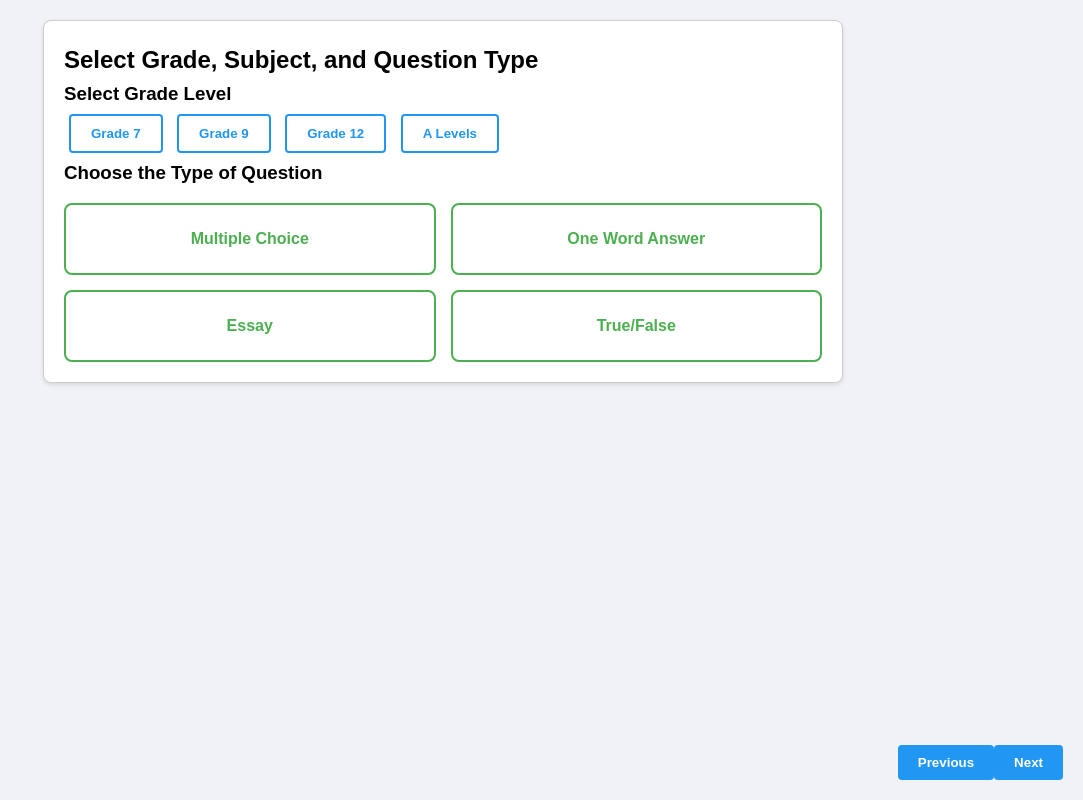
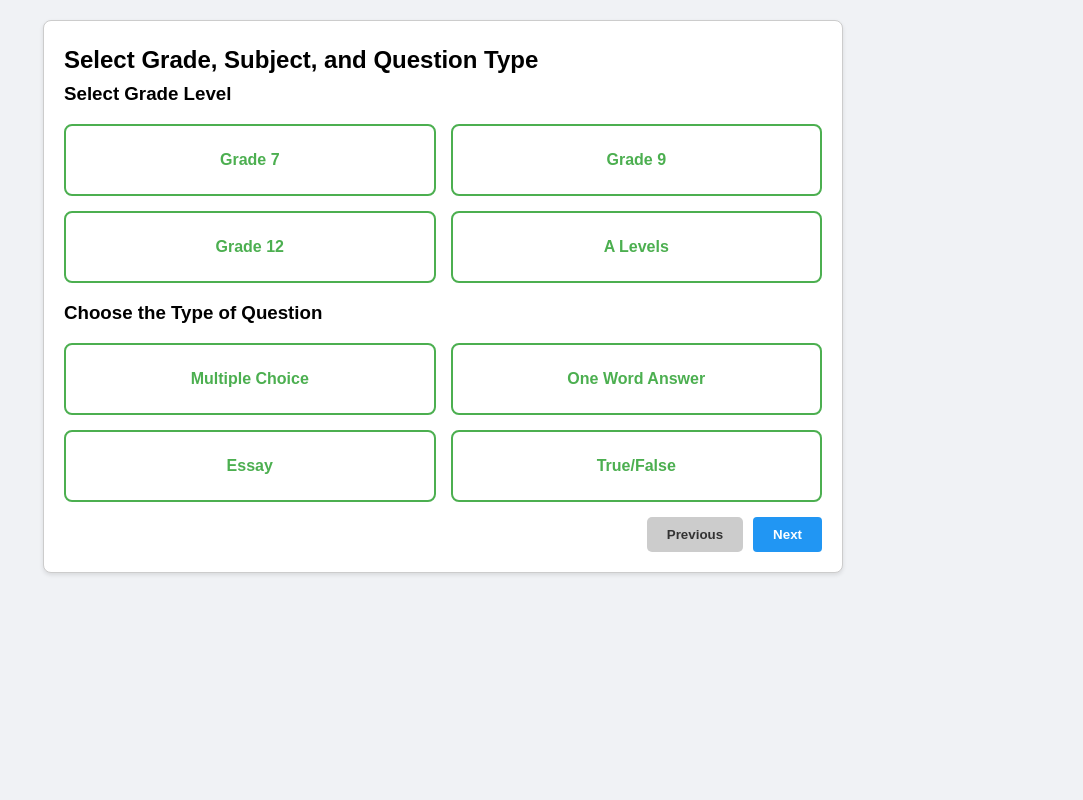
Before and after one commit to kahyata/Molli., a plain HTML site: page index.html in a window 1280 px wide. Both pictures are taken after a click on the button "Next". Shown: the whole page, without its empty margins (197-1280 px from the left). Drawn offline with Linux system fonts and the light colour scheme.

Commit message:
Update styles.css

```diff
--- a/styles.css
+++ b/styles.css
@@ -55,37 +55,61 @@ body {
     font-size: 14px;
 }
 
-/* Grade and Subject Selection Styles */
-.grade-selection, .subject-selection {
-    margin-bottom: 20px;
+/* Grid Styles for Grade and Type Selection */
+.grade-grid, .type-grid {
+    display: grid;
+    grid-template-columns: repeat(2, 1fr); /* 2x2 grid */
+    gap: 15px; /* Matches type-grid */
+    max-width: 800px; /* Consistent width, adjustable */
+    margin: 15px auto; /* Centered with spacing */
 }
 
-.subject-selection {
-    display: none;
+/* Grade Button Styles */
+.grade-btn {
+    padding: 25px; /* Matches type-btn */
+    border: 2px solid #4CAF50; /* Matches type-btn */
+    background: white; /* Matches type-btn */
+    color: #4CAF50; /* Matches type-btn */
+    border-radius: 8px; /* Matches type-btn */
+    cursor: pointer;
+    font-size: 16px; /* Matches type-btn */
+    transition: all 0.3s; /* Matches type-btn */
+    text-align: center;
 }
 
-.grade-btn, .subject-btn {
-    padding: 10px 20px;
-    margin: 5px;
-    border: 2px solid #2196F3;
-    background-color: white;
-    color: #2196F3;
-    border-radius: 4px;
-    cursor: pointer;
-    transition: all 0.3s;
-    font-weight: bold;
+.grade-btn:hover {
+    background: #4CAF50; /* Matches type-btn */
+    color: white; /* Matches type-btn */
 }
 
-.grade-btn:hover, .subject-btn:hover {
-    background-color: #2196F3;
+.grade-btn.active {
+    background: #2e7d32; /* Slightly darker for active state, customizable */
     color: white;
 }
 
-.grade-btn.active, .subject-btn.active {
-    background-color: #2196F3;
+/* Type Button Styles (unchanged, for reference) */
+.type-btn {
+    padding: 25px;
+    border: 2px solid #4CAF50;
+    background: white;
+    color: #4CAF50;
+    border-radius: 8px;
+    cursor: pointer;
+    font-size: 16px;
+    transition: all 0.3s;
+}
+
+.type-btn:hover {
+    background: #4CAF50;
     color: white;
 }
 
+.type-btn.active {
+    background: #2e7d32; /* Matches grade-btn active state */
+    color: white;
+}
+
+/* Subject Button Styles */
 .subject-btn.add-subject {
     border-color: #4CAF50;
     color: #4CAF50;
@@ -237,7 +261,21 @@ button:hover {
     background-color: #1976D2;
 }
 
-.submition-btn {
+.prev-btn {
+    background-color: #ccc;
+    color: #333;
+    padding: 10px 20px;
+    border: none;
+    border-radius: 5px;
+    cursor: pointer;
+    margin-right: 10px;
+}
+
+.prev-btn:hover {
+    background-color: #bbb;
+}
+
+.submission-btn {
     display: flex;
     justify-content: flex-end;
     margin-top: 15px;
@@ -247,49 +285,7 @@ button:hover {
     width: auto;
 }
 
-/* Question Type Selection */
-.question-type-selection {
-    margin-bottom: 20px;
-    display: none;
-}
-
-.type-grid {
-    display: grid;
-    grid-template-columns: repeat(2, 1fr);
-    gap: 15px;
-    margin-top: 15px;
-}
-
-.type-btn {
-    padding: 25px;
-    border: 2px solid #4CAF50;
-    background: white;
-    color: #4CAF50;
-    border-radius: 8px;
-    cursor: pointer;
-    font-size: 16px;
-    transition: all 0.3s;
-}
-
-.type-btn:hover {
-    background: #4CAF50;
-    color: white;
-}
-
-.submit-btn {
-    display: block;  /* Ensure it's always block-level */
-    visibility: visible !important;  /* Force visibility */
-}
-
-.submission-btn {
-    display: flex;
-    justify-content: flex-end;
-    margin-top: 15px;
-    position: fixed;  /* Make it stay in view */
-    bottom: 20px;
-    right: 20px;
-}
-
+/* True/False Answer */
 #trueFalseAnswer {
     display: flex;
     gap: 15px;
```
